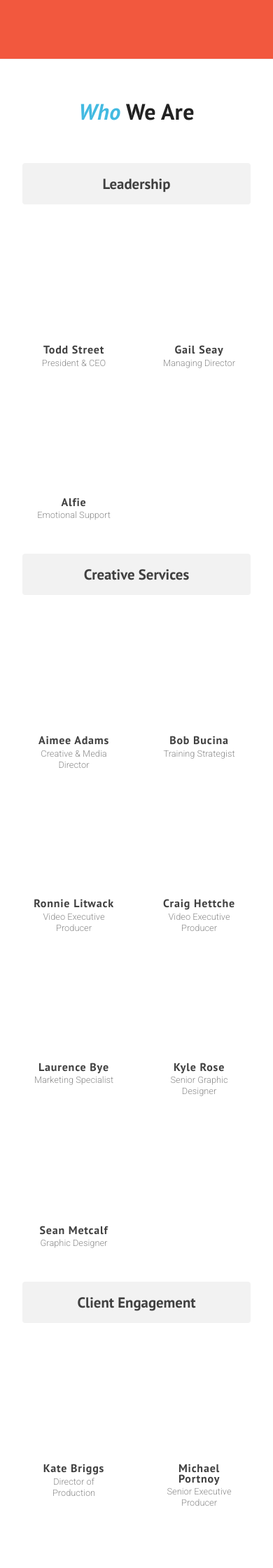
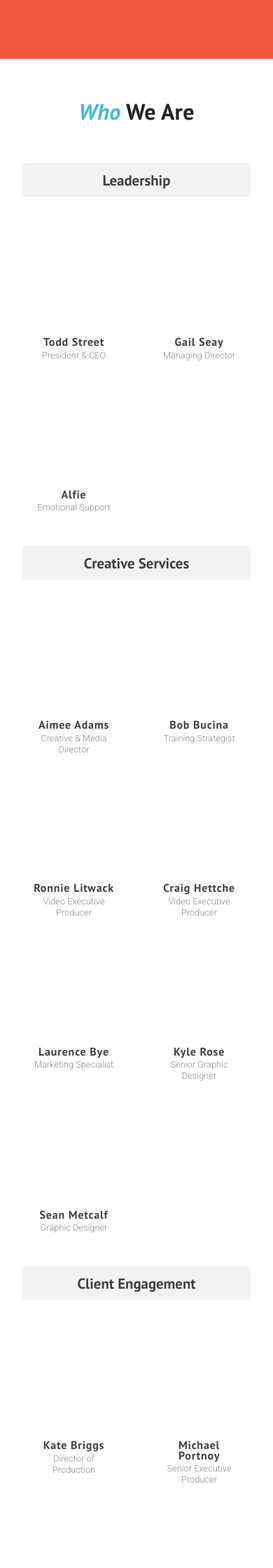
Before and after one commit to toddstreetDev/toddstreetDev.github.io, a Jekyll site: the page built from about.markdown, in a window 390 px wide. Shown: the part 3055-5295 px from the top of the page at 70% size. Built offline with Jekyll 4.4.1, drawn with Linux system fonts in a browser that asks for light colours; nearby versions of some CDN libraries.

Commit message:
fixed employees department dept on mobile

```diff
--- a/_includes/employees.html
+++ b/_includes/employees.html
@@ -7,7 +7,7 @@
     {% for department in departments %}
 
         <div class="department">
-          <div class="department-title fade-on">
+          <div class="department-title">
             <h2 class="fade-on">{{department.title}}</h2>
           </div>
           <div class="department-employees">
--- a/_sass/employees.sass
+++ b/_sass/employees.sass
@@ -101,11 +101,18 @@
         padding: 0px
         .department-title
           flex: 0 0 auto
-          background: $c100
+          position: relative
+          margin: 2em
+          height: 3em
+          margin-top: 0px
           text-align: center
-          margin: 2em
-          padding: 1em
-          margin-top: 0px
-          border-radius: .25em
           h2
+            position: absolute
+            top: 0px
+            left: 0px
+            right: 0px
+            bottom: 0px
+            padding: .5em
+            border-radius: .25em
+            background: $c100
             margin: 0px
```
Also changed, not shown: 17 other files.
